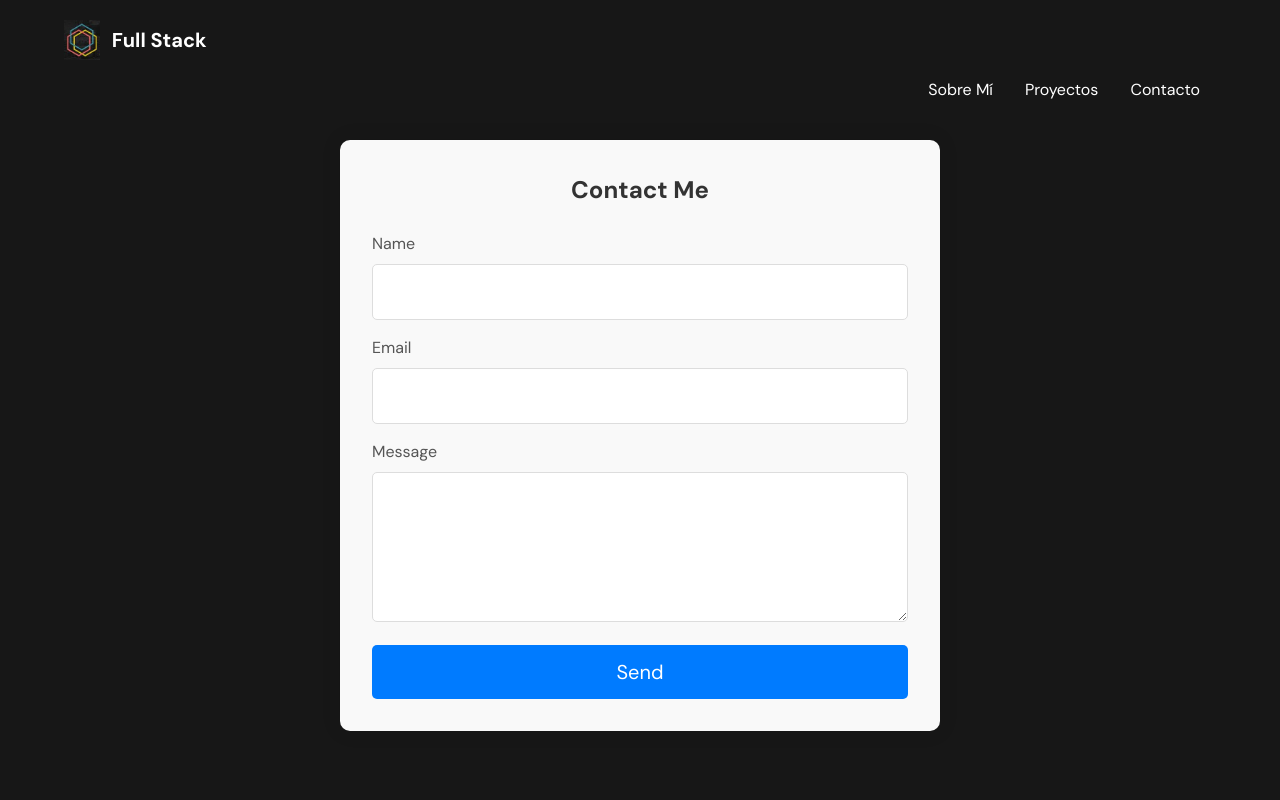
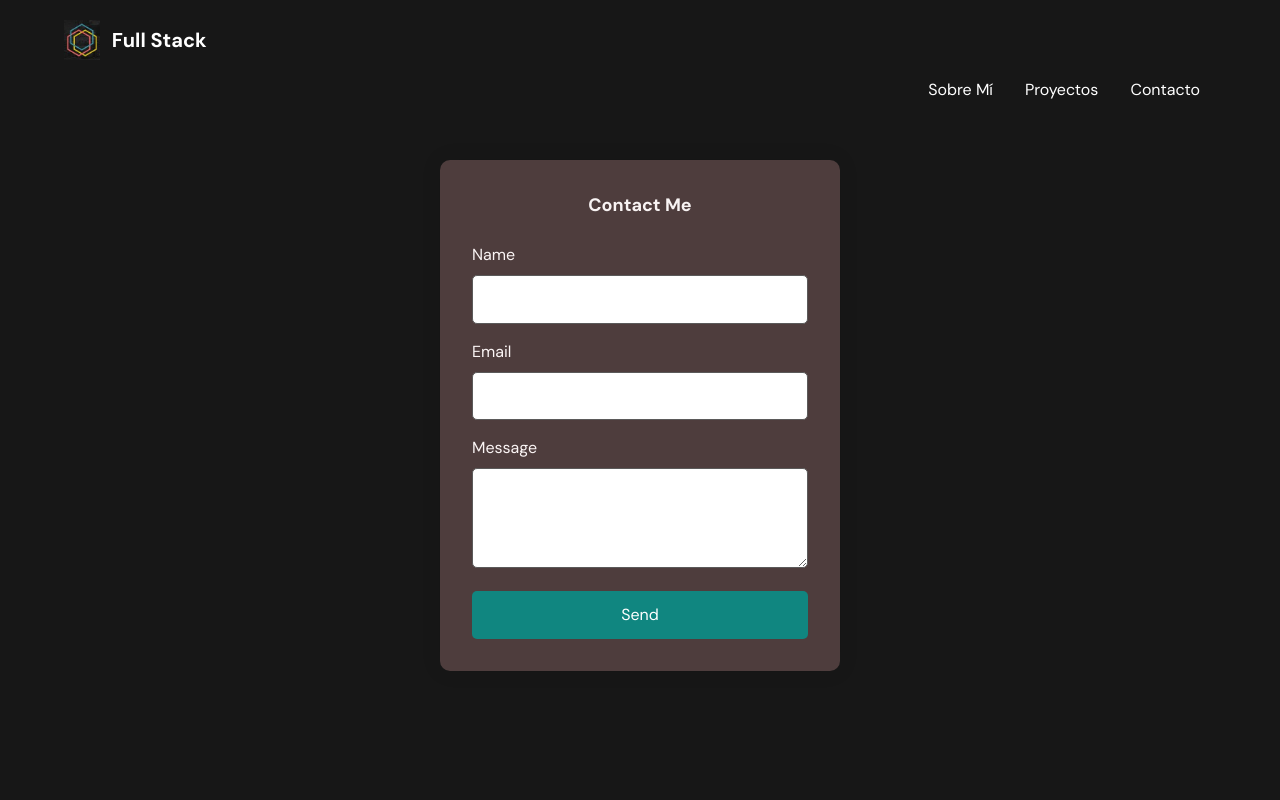
Before and after one commit to Armosque/portafolio-enyoi, a React (Vite) app: page /contact in a window 1280 px wide. Shown: the top 800 px of the page. Built offline with nearby package versions, Linux system fonts and the light colour scheme.

Commit message:
Agregando mejoras

```diff
--- a/src/data/projectsData.js
+++ b/src/data/projectsData.js
@@ -2,7 +2,7 @@ export const projectsData = [
 
     {
         id: 1,
-        nombre: "Aplicación de Gestión de Tareas",
+        nombre: "Aplicación Gestión de Tareas",
         descripcion: "Una aplicación para gestionar tareas, con funcionalidades como añadir,  eliminar y marcar tareas como completadas. Este proyecto muestra habilidades en operaciones CRUD, manejo de estado y almacenamiento local.",
         img:"https://i.ibb.co/stnZ659/todolist.jpg",
         git:"https://github.com/Armosque/todo-list",
@@ -11,7 +11,7 @@ export const projectsData = [
     {
         id: 2,
         nombre: "Data Sintética con CTGAN",
-        descripcion: "En este proyecto pone en práctica una técnica avanzada para la generación de datos sintéticos que preserva las propiedades estadísticas y las relaciones entre las variables presentes en el conjunto de datos original. Se basa en la arquitectura GAN, que consta de dos redes neuronales: un generador y un discriminador.",
+        descripcion: "En este proyecto se pone en práctica una técnica avanzada para la generación de datos sintéticos que preserva las propiedades estadísticas y las relaciones entre las variables presentes en el conjunto de datos original. Se basa en la arquitectura GAN, que consta de dos redes neuronales: un generador y un discriminador.",
         img:"https://i.ibb.co/174LydS/ml4.jpg",
         colab:"https://colab.research.google.com/drive/18gu3dO0cX76lmWqxEoMbDWqorSuxD11-?usp=sharing"
     },
@@ -41,7 +41,7 @@ export const projectsData = [
     },
     {
         id: 6,
-        nombre: "Predicción del Rendimiento Academico con AutoML Pycaret",
+        nombre: "Predicción - AutoML Pycaret",
         descripcion: "Este proyecto se centra en la predicción del rendimiento académico utilizando  datos de una universidad pública. El objetivo es construir modelos que puedan predecir el desempeño académico de los estudiantes con base en diversas variables usando Pycaret.",
         img:"https://i.ibb.co/MctpQ1J/ml5.jpg",
         colab:"https://colab.research.google.com/drive/1MbER56pazRBXTMzEsoxZmIAWEB5_wzpX?usp=sharing"
--- a/src/index.css
+++ b/src/index.css
@@ -67,3 +67,23 @@ body{
 .electric-border {
   animation: electric-border 2s infinite alternate;
 }
+/* slick-custom.css */
+
+
+
+.slick-dots {
+  margin-top: 100px; /* Agrega margin-top a los dots */
+}
+
+.slick-dots li button:before {
+  content: "•";
+  font-size: 15px; /* Ajusta el tamaño de los dots */
+  color: gray; /* Color de los dots inactivos */
+  @apply text-gray-500; /* Aplica las clases de Tailwind */
+}
+
+/* Cambiar el color de los dots activos */
+.slick-dots li.slick-active button:before {
+  color: rgb(38, 164, 186); /* Color de los dots activos */
+  @apply text-blue-500; /* Aplica las clases de Tailwind */
+}
--- a/src/views/Contact/Contact.css
+++ b/src/views/Contact/Contact.css
@@ -1,20 +1,21 @@
 .contact-container {
-    max-width: 600px;
+    max-width: 400px;
     margin: 0 auto;
-    margin-top: 60px;
+    margin-top: 80px;
     padding: 2rem;
-    background-color: #f9f9f9;
+    background-color: #4e3d3d;
     border-radius: 10px;
     box-shadow: 0 0 20px rgba(0, 0, 0, 0.1);
     font-family: 'DM Sans', sans-serif;
+    color: aliceblue;
 
 }
 
-.contact-container h1 {
+.contact-container h2 {
     text-align: center;
     margin-bottom: 1.5rem;
-    color: #333;
-    font-size: x-large;
+    color: #f8f3f3;
+    font-size: 18px;
 }
 
 .contact-form .form-group {
@@ -24,44 +25,44 @@
 .contact-form label {
     display: block;
     margin-bottom: 0.5rem;
-    color: #555;
+    color: #fbf5f5;
 }
 
 .contact-form input,
 .contact-form textarea {
     width: 100%;
     padding: 0.75rem;
-    border: 1px solid #ddd;
+    border: 1px solid #5b5a5a;
     border-radius: 5px;
-    font-size: 20px;
+    font-size: 15px;
     transition: border-color 0.3s;
     color: #333;
 }
 
 .contact-form input:focus,
 .contact-form textarea:focus {
-    border-color: #007bff;
+    border-color: #18c4e2;
     outline: none;
 }
 
 .contact-form textarea {
     resize: vertical;
-    height: 150px;
+    height: 100px;
 }
 
 .submit-button {
     display: block;
     width: 100%;
     padding: 0.75rem;
-    background-color: #007bff;
+    background-color: #108680;
     color: white;
     border: none;
     border-radius: 5px;
-    font-size: 1.25rem;
+    font-size: 16px;
     cursor: pointer;
     transition: background-color 0.3s;
 }
 
 .submit-button:hover {
-    background-color: #0056b3;
+    background-color: #136785;
 }
--- a/src/views/Contact/Contact.jsx
+++ b/src/views/Contact/Contact.jsx
@@ -31,7 +31,7 @@ export const Contact = () => {
   };
   return (
     <div className="contact-container">
-      <h1>Contact Me</h1>
+      <h2>Contact Me</h2>
       <form onSubmit={handleSubmit} className="contact-form">
         <div className="form-group">
           <label htmlFor="name">Name</label>
--- a/src/components/PauseOnHover.jsx
+++ b/src/views/PauseOnHover.jsx
@@ -3,12 +3,6 @@ import "slick-carousel/slick/slick.css";
 import "slick-carousel/slick/slick-theme.css";
 import { projectsData } from "../data/projectsData";
 import { Link } from "react-router-dom";
-//import img1 from '../assets/p1.jpg';
-//import img2 from '../assets/p2.jpg';
-//import img3 from '../assets/p6.jpg';
-//import img4 from '../assets/p4.jpg';
-//import img5 from '../assets/p5.jpg';
-//import img6 from '../assets/p7.jpg';
 
 export function PauseOnHover() {
   const settings = {
@@ -23,8 +17,8 @@ export function PauseOnHover() {
 
   return (
     <div>
-      <h2 className="text-3xl md:text-3xl my-20">Projects</h2>
-      <Slider {...settings}>
+      <h2 className="text-2xl md:text-2xl my-20">Proyectos</h2>
+      <Slider {...settings} className= "mb-20">
         {projectsData.map((image) => (
           <div key={image.id} className="flex justify-center items-center px-2">
             <Link to={`/projects/${image.id}`}>
@@ -33,7 +27,7 @@ export function PauseOnHover() {
                 alt={`Slide ${image.nombre}`}
                 className="w-96 h-52 object-cover transition-transform transform hover:scale-105 mb-4"
               />
-              <h2 className="text-center">{image.nombre}</h2>
+              <h2 className="text-center mb-12">{image.nombre}</h2>
             </Link>
           </div>
         ))}
--- a/src/views/Projects.jsx
+++ b/src/views/Projects.jsx
@@ -1,4 +1,4 @@
-import { PauseOnHover } from "../components/PauseOnHover";
+import { PauseOnHover } from "./PauseOnHover";
 
 export const Projects = () => {
   return <PauseOnHover />;
```
